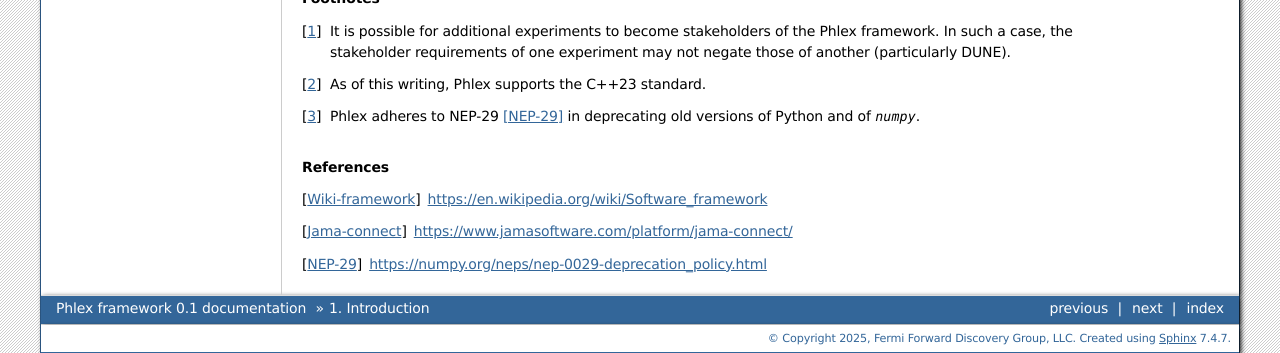
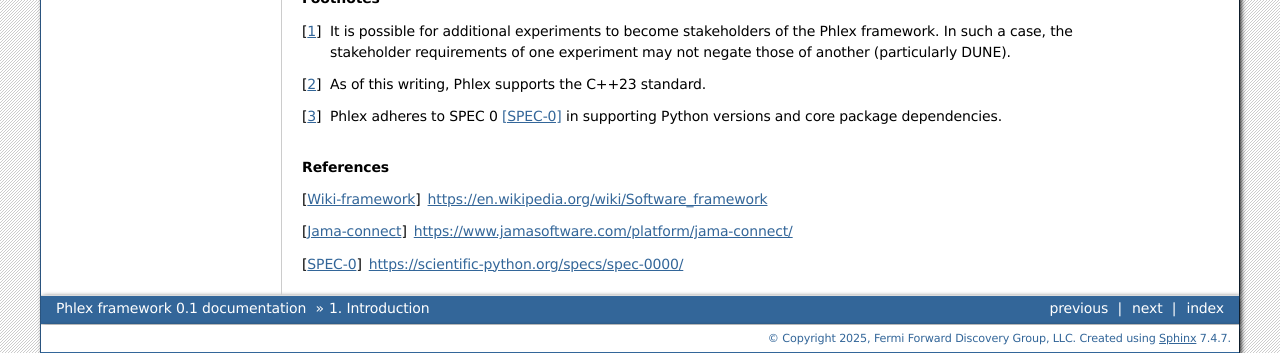
Before and after one commit to Framework-R-D/phlex-design, a Sphinx documentation site: the page built from doc/introduction.rst, in a window 1280 px wide. Shown: the part 1381-1734 px from the top of the page. Built offline with Sphinx 7.4.7, drawn with Linux system fonts in a browser that asks for light colours; formulas are drawn with MathJax 3.

Commit message:
Update to SPEC 0 instead of NEP 29

```diff
--- a/doc/introduction.rst
+++ b/doc/introduction.rst
@@ -74,7 +74,7 @@ Note that the language is left unspecified for the implementation of the framewo
 .. [#f1] It is possible for additional experiments to become stakeholders of the Phlex framework.
          In such a case, the stakeholder requirements of one experiment may not negate those of another (particularly DUNE).
 .. [#f2] As of this writing, Phlex supports the C++23 standard.
-.. [#f3] Phlex adheres to NEP-29 [NEP-29]_ in deprecating old versions of Python and of `numpy`.
+.. [#f3] Phlex adheres to SPEC 0 [SPEC-0]_ in supporting Python versions and core package dependencies.
 
 .. only:: html
 
@@ -82,4 +82,4 @@ Note that the language is left unspecified for the implementation of the framewo
 
 .. [Wiki-framework] https://en.wikipedia.org/wiki/Software_framework
 .. [Jama-connect] https://www.jamasoftware.com/platform/jama-connect/
-.. [NEP-29] https://numpy.org/neps/nep-0029-deprecation_policy.html
+.. [SPEC-0] https://scientific-python.org/specs/spec-0000/
```
